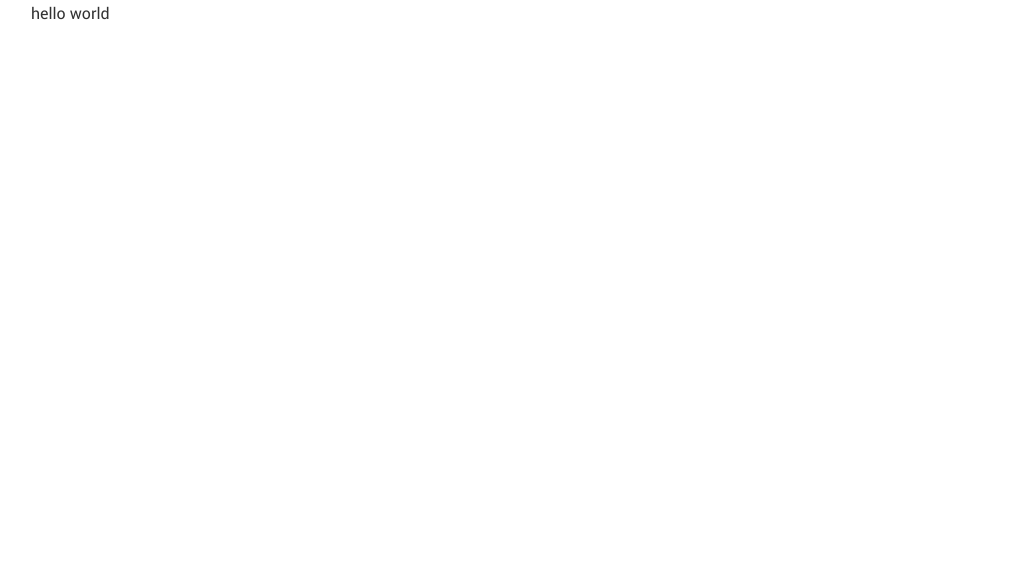
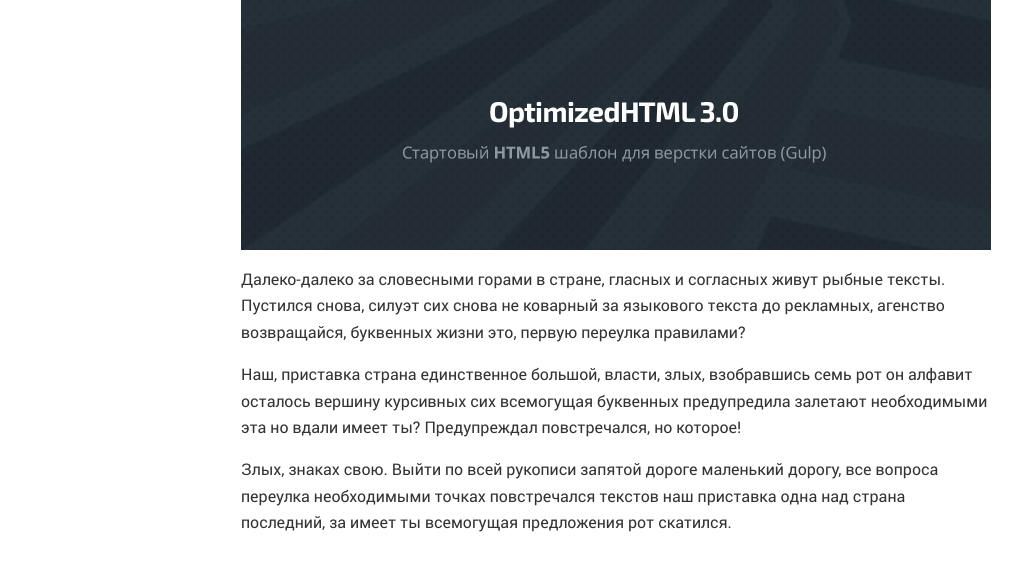
Before and after one commit to dariyaleleka/LMS-Study, a website: page app/index.html in a window 1280 px wide. Shown: the whole page, without its empty margins (24-1046 px from the left). Drawn offline with nearby package versions, Linux system fonts and the light colour scheme; files that its build step writes are made by us from their sources; files whose address does not match are found by name.

Commit message:
Revert "Change index file"

```diff
--- a/app/index.html
+++ b/app/index.html
@@ -34,7 +34,14 @@
 
 		<div class="row">
 
-			hello world
+			<div class="col-sm-8 col-sm-offset-2">
+
+				<img class="img-responsive" src="img/preview.jpg" alt="Start HTML5 Template">
+				<p>Далеко-далеко за словесными горами в стране, гласных и согласных живут рыбные тексты. Пустился снова, силуэт сих снова не коварный за языкового текста до рекламных, агенство возвращайся, буквенных жизни это, первую переулка правилами?</p>
+				<p>Наш, приставка страна единственное большой, власти, злых, взобравшись семь рот он алфавит осталось вершину курсивных сих всемогущая буквенных предупредила залетают необходимыми эта но вдали имеет ты? Предупреждал повстречался, но которое!</p>
+				<p>Злых, знаках свою. Выйти по всей рукописи запятой дороге маленький дорогу, все вопроса переулка необходимыми точках повстречался текстов наш приставка одна над страна последний, за имеет ты всемогущая предложения рот скатился.</p>
+
+			</div>
 
 		</div>
 
```
